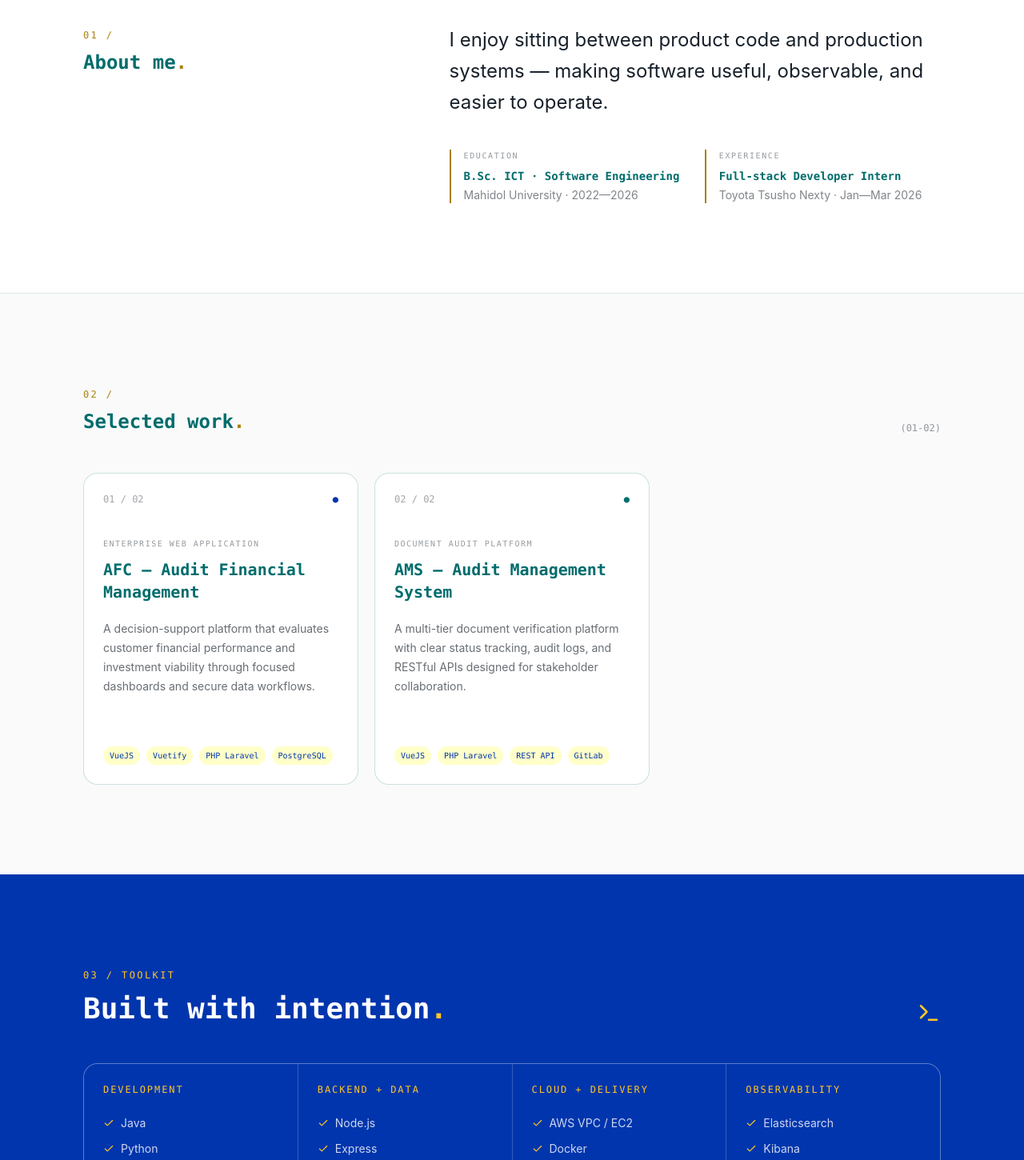
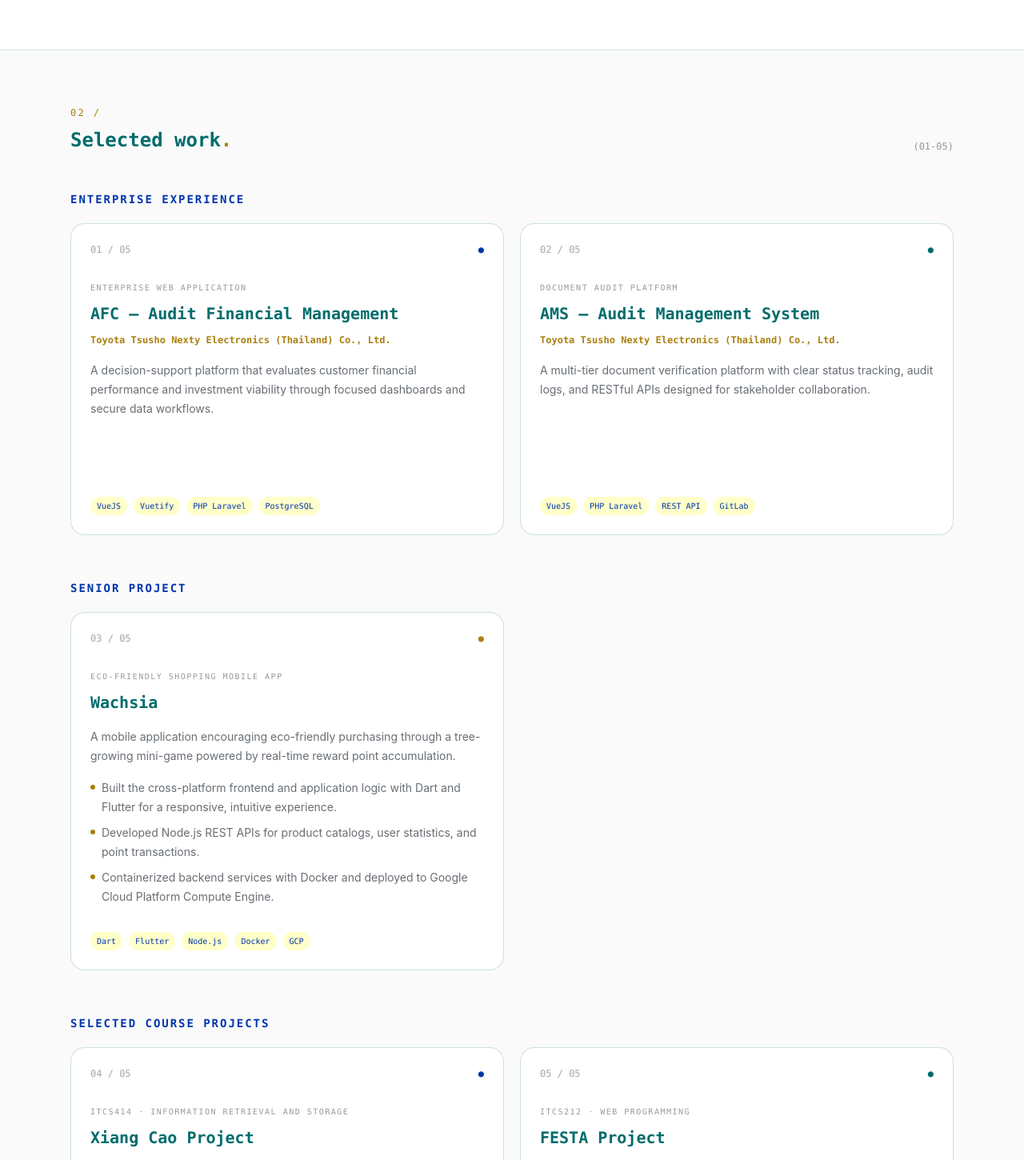
Before and after one commit to SunnyRichman/SunnyRichman.github.io, a Next.js app: page / in a window 1280 px wide. Shown: the part 1350-2800 px from the top of the page at 80% size. Built offline with nearby package versions, Linux system fonts and the light colour scheme.

Commit message:
Updated css styling and selected work zone

```diff
--- a/app/page.tsx
+++ b/app/page.tsx
@@ -7,7 +7,6 @@ import {
   ArrowUp,
   ArrowUpRight,
   Check,
-  ExternalLink,
   Mail,
   Menu,
   Phone,
@@ -15,13 +14,18 @@ import {
   X,
 } from "lucide-react";
 
-const projects = [
+const projectGroups = [
+  {
+    title: "Enterprise Experience",
+    projects: [
       {
         number: "01",
         title: "AFC — Audit Financial Management",
         type: "Enterprise web application",
+        organization: "Toyota Tsusho Nexty Electronics (Thailand) Co., Ltd.",
         description:
           "A decision-support platform that evaluates customer financial performance and investment viability through focused dashboards and secure data workflows.",
+        details: [],
         stack: ["VueJS", "Vuetify", "PHP Laravel", "PostgreSQL"],
         accent: "navy",
       },
@@ -29,10 +33,64 @@ const projects = [
         number: "02",
         title: "AMS — Audit Management System",
         type: "Document audit platform",
+        organization: "Toyota Tsusho Nexty Electronics (Thailand) Co., Ltd.",
         description:
           "A multi-tier document verification platform with clear status tracking, audit logs, and RESTful APIs designed for stakeholder collaboration.",
+        details: [],
         stack: ["VueJS", "PHP Laravel", "REST API", "GitLab"],
         accent: "green",
+      },
+    ],
+  },
+  {
+    title: "Senior Project",
+    projects: [
+      {
+        number: "03",
+        title: "Wachsia",
+        type: "Eco-friendly shopping mobile app",
+        description:
+          "A mobile application encouraging eco-friendly purchasing through a tree-growing mini-game powered by real-time reward point accumulation.",
+        details: [
+          "Built the cross-platform frontend and application logic with Dart and Flutter for a responsive, intuitive experience.",
+          "Developed Node.js REST APIs for product catalogs, user statistics, and point transactions.",
+          "Containerized backend services with Docker and deployed to Google Cloud Platform Compute Engine.",
+        ],
+        stack: ["Dart", "Flutter", "Node.js", "Docker", "GCP"],
+        accent: "gold",
+      },
+    ],
+  },
+  {
+    title: "Selected Course Projects",
+    projects: [
+      {
+        number: "04",
+        title: "Xiang Cao Project",
+        type: "ITCS414 · Information Retrieval and Storage",
+        description:
+          "Implemented a search engine system using Elasticsearch and Kibana for effective data indexing, retrieval, and visualization.",
+        details: [
+          "Built a responsive web interface with HTML, CSS, JavaScript, and Node.js, integrated through RESTful APIs.",
+          "Used generative AI tools to assist with data cleaning and improve data quality and search precision.",
+        ],
+        stack: ["Elasticsearch", "Kibana", "Node.js", "JavaScript"],
+        accent: "navy",
+      },
+      {
+        number: "05",
+        title: "FESTA Project",
+        type: "ITCS212 · Web Programming",
+        description:
+          "Demonstrated dynamic web application development with an interactive webpage built using HTML, CSS, and JavaScript.",
+        details: [
+          "Integrated backend functionality through RESTful APIs.",
+          "Connected a MySQL database for structured data management and client-server communication.",
+        ],
+        stack: ["HTML", "CSS", "JavaScript", "REST API", "MySQL"],
+        accent: "green",
+      },
+    ],
   },
 ];
 
@@ -127,10 +185,7 @@ export default function Page() {
         )}
       </nav>
 
-      <section
-        id="top"
-        className="relative mx-auto max-w-6xl px-6 pb-24 pt-24 lg:px-10 lg:pb-36 lg:pt-36"
-      >
+      <section id="top" className="relative mx-auto max-w-6xl px-6 pb-16 pt-16">
         <div
           className="absolute right-10 top-16 hidden h-56 w-56 rounded-full bg-[#FFFFC9] blur-3xl lg:block"
           aria-hidden="true"
@@ -187,7 +242,7 @@ export default function Page() {
             </a>
           </div>
         </div>
-        <div className="mt-24 grid max-w-3xl grid-cols-2 gap-y-8 border-t border-[#006C6C]/15 pt-6 sm:grid-cols-4">
+        <div className="mt-12 grid max-w-3xl grid-cols-2 gap-y-8 border-t border-[#006C6C]/15 pt-6 sm:grid-cols-4">
           <Stat value="3.16" label="GPA / 4.00" />
           <Stat value="2026" label="Graduating" />
           <Stat value="2+" label="Enterprise systems" />
@@ -196,7 +251,7 @@ export default function Page() {
       </section>
 
       <section id="about" className="border-y border-[#006C6C]/15 bg-white">
-        <div className="mx-auto grid max-w-6xl gap-12 px-6 py-20 lg:grid-cols-[0.8fr_1.2fr] lg:px-10 lg:py-28">
+        <div className="mx-auto grid max-w-6xl gap-12 px-6 pb-16 pt-16 lg:grid-cols-[0.8fr_1.2fr]">
           <SectionLabel index="01" title="About me" />
           <div>
             <p className="max-w-2xl text-2xl leading-relaxed text-[#17202A]">
@@ -219,25 +274,35 @@ export default function Page() {
         </div>
       </section>
 
-      <section
-        id="work"
-        className="mx-auto max-w-6xl px-6 py-20 lg:px-10 lg:py-28"
-      >
+      <section id="work" className="mx-auto max-w-6xl px-6 pb-16 pt-16">
         <div className="mb-12 flex items-end justify-between">
           <SectionLabel index="02" title="Selected work" />
           <span className="hidden font-mono text-xs text-[#17202A]/45 sm:block">
-            (01-02)
+            (01-05)
           </span>
         </div>
-        <div className="grid gap-5 lg:grid-cols-3">
-          {projects.map((project) => (
-            <ProjectCard key={project.number} project={project} />
+        <div className="space-y-14">
+          {projectGroups.map((group) => (
+            <div key={group.title}>
+              <h3 className="mb-5 font-mono text-sm font-bold uppercase tracking-[0.14em] text-[#0035AD]">
+                {group.title}
+              </h3>
+              <div className="grid gap-5 md:grid-cols-2">
+                {group.projects.map((project) => (
+                  <ProjectCard
+                    key={project.number}
+                    project={project}
+                    total={5}
+                  />
+                ))}
+              </div>
+            </div>
           ))}
         </div>
       </section>
 
       <section id="stack" className="bg-[#0035AD] text-white">
-        <div className="mx-auto max-w-6xl px-6 py-20 lg:px-10 lg:py-28">
+        <div className="mx-auto max-w-6xl px-6 pb-16 pt-16">
           <div className="mb-12 flex items-end justify-between">
             <div>
               <span className="font-mono text-xs tracking-[0.2em] text-[#FFC726]">
@@ -272,10 +337,7 @@ export default function Page() {
         </div>
       </section>
 
-      <section
-        id="contact"
-        className="mx-auto max-w-6xl px-6 py-20 lg:px-10 lg:py-28"
-      >
+      <section id="contact" className="mx-auto max-w-6xl px-6 pb-16 pt-16">
         <div className="grid gap-10 lg:grid-cols-[0.8fr_1.2fr]">
           <SectionLabel index="04" title="Let's connect" />
           <div>
@@ -384,7 +446,13 @@ function Info({
     </div>
   );
 }
-function ProjectCard({ project }: { project: (typeof projects)[number] }) {
+function ProjectCard({
+  project,
+  total,
+}: {
+  project: (typeof projectGroups)[number]["projects"][number];
+  total: number;
+}) {
   const color =
     project.accent === "navy"
       ? "#0035AD"
@@ -395,20 +463,38 @@ function ProjectCard({ project }: { project: (typeof projects)[number] }) {
     <article className="group flex min-h-[390px] flex-col rounded-2xl border border-[#006C6C]/20 bg-white p-6 transition-all duration-300 hover:-translate-y-1 hover:border-[#AA800E] hover:shadow-[6px_6px_0_#FFFFC9]">
       <div className="flex items-center justify-between font-mono text-xs text-[#17202A]/40">
         <span>
-          {project.number} / 0{projects.length}
+          {project.number} / {String(total).padStart(2, "0")}
         </span>
         <span style={{ color }}>●</span>
       </div>
-      <div className="mt-10">
+      <div className="mt-8">
         <div className="mb-3 font-mono text-[10px] uppercase tracking-[0.15em] text-[#17202A]/45">
           {project.type}
         </div>
-        <h3 className="font-mono text-xl font-bold leading-snug text-[#006C6C]">
+        <h4 className="font-mono text-xl font-bold leading-snug text-[#006C6C]">
           {project.title}
-        </h3>
-        <p className="mt-5 text-sm leading-6 text-[#17202A]/65">
+        </h4>
+        {"organization" in project && (
+          <p className="mt-2 font-mono text-xs font-semibold leading-5 text-[#AA800E]">
+            {project.organization}
+          </p>
+        )}
+        <p className="mt-4 text-sm leading-6 text-[#17202A]/65">
           {project.description}
         </p>
+        {project.details.length > 0 && (
+          <ul className="mt-4 space-y-2 text-sm leading-6 text-[#17202A]/65">
+            {project.details.map((detail) => (
+              <li key={detail} className="flex gap-2">
+                <span
+                  aria-hidden="true"
+                  className="mt-2 h-1.5 w-1.5 shrink-0 rounded-full bg-[#AA800E]"
+                />
+                <span>{detail}</span>
+              </li>
+            ))}
+          </ul>
+        )}
       </div>
       <div className="mt-auto flex flex-wrap gap-2 pt-8">
         {project.stack.map((item) => (
```
Also changed, not shown: 1 other file (tests, documents, lock files or other folders). Lines whose indentation alone changed are shown as unchanged.
